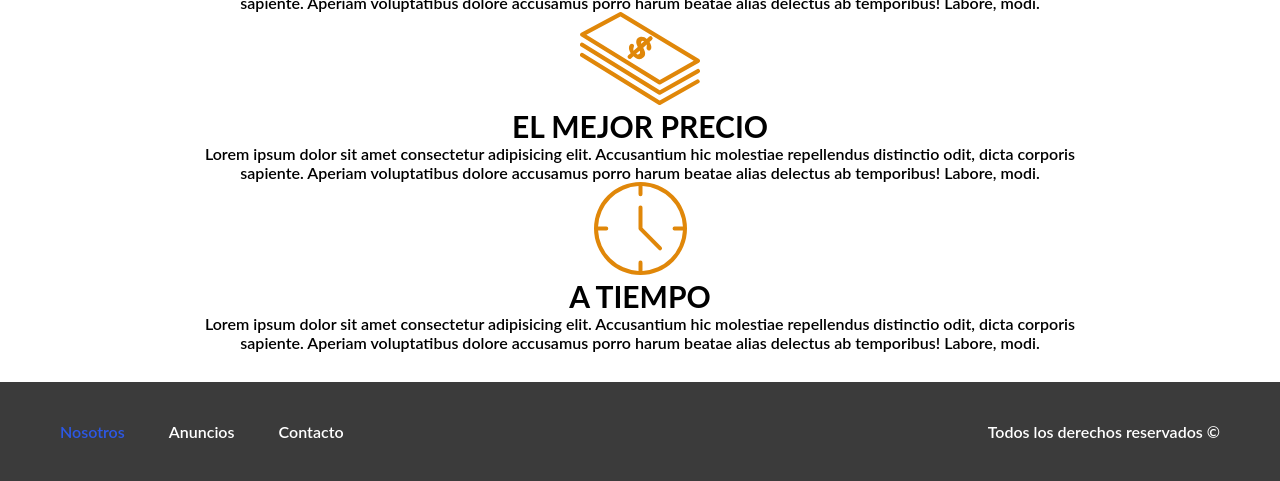
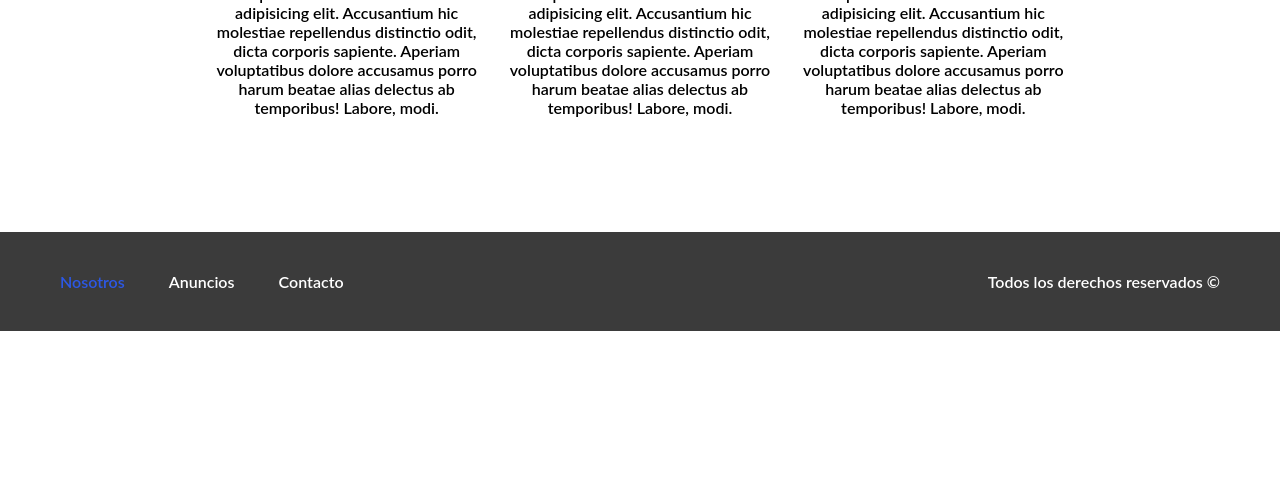
Before and after one commit to y0rchlv/TP-Integrador-Front, a plain HTML site: page Nosotros.html in a window 1280 px wide. Shown: the part 728-1209 px from the top of the page. After the commit the page ends 1059 px from the top, so only its background shows below. Drawn offline with Linux system fonts and the light colour scheme.

Commit message:
correccion codigo responsive

```diff
--- a/Css/Style.css
+++ b/Css/Style.css
@@ -115,9 +115,7 @@ header {
 
 .section-mas .caracteristicas {
     display: flex;
-    flex-flow: row wrap;
-    justify-content: center;
-    align-items: stretch;
+    margin: 1rem auto;
 }
 
 .item-caracteristicas h3 {
```
Also changed, not shown: index.html (+1 -1 lines).
